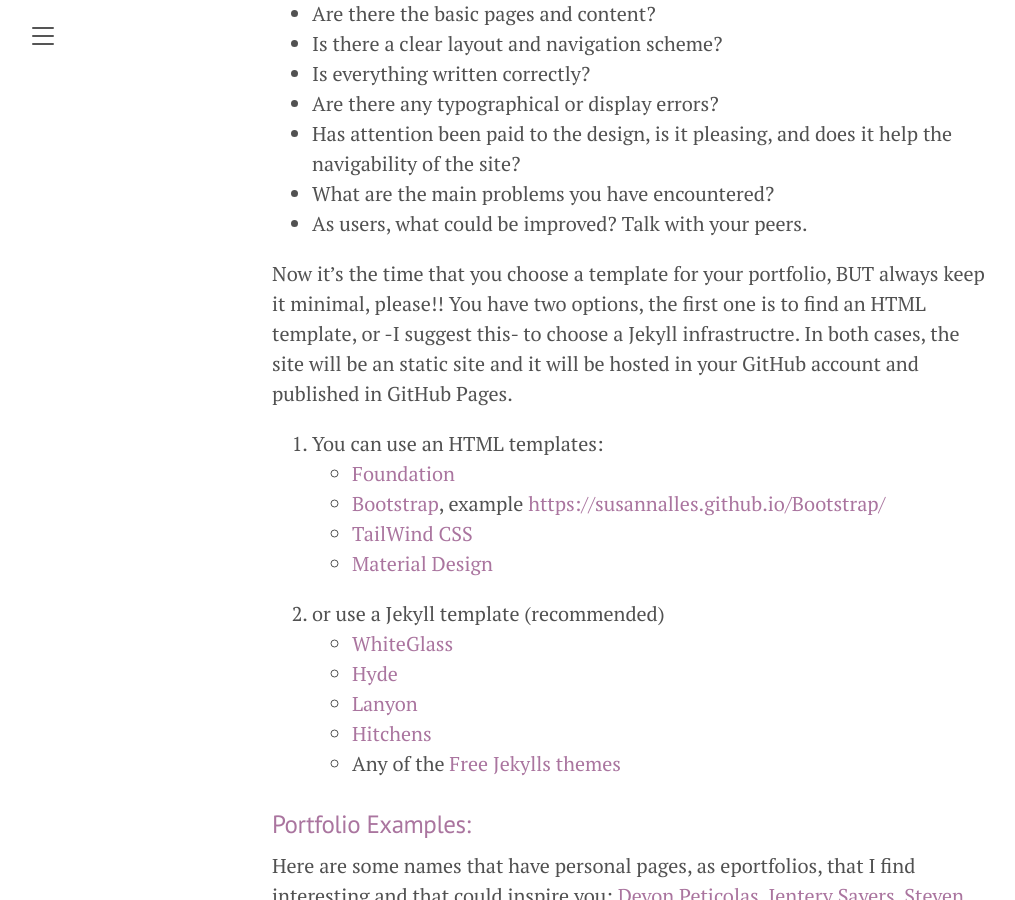
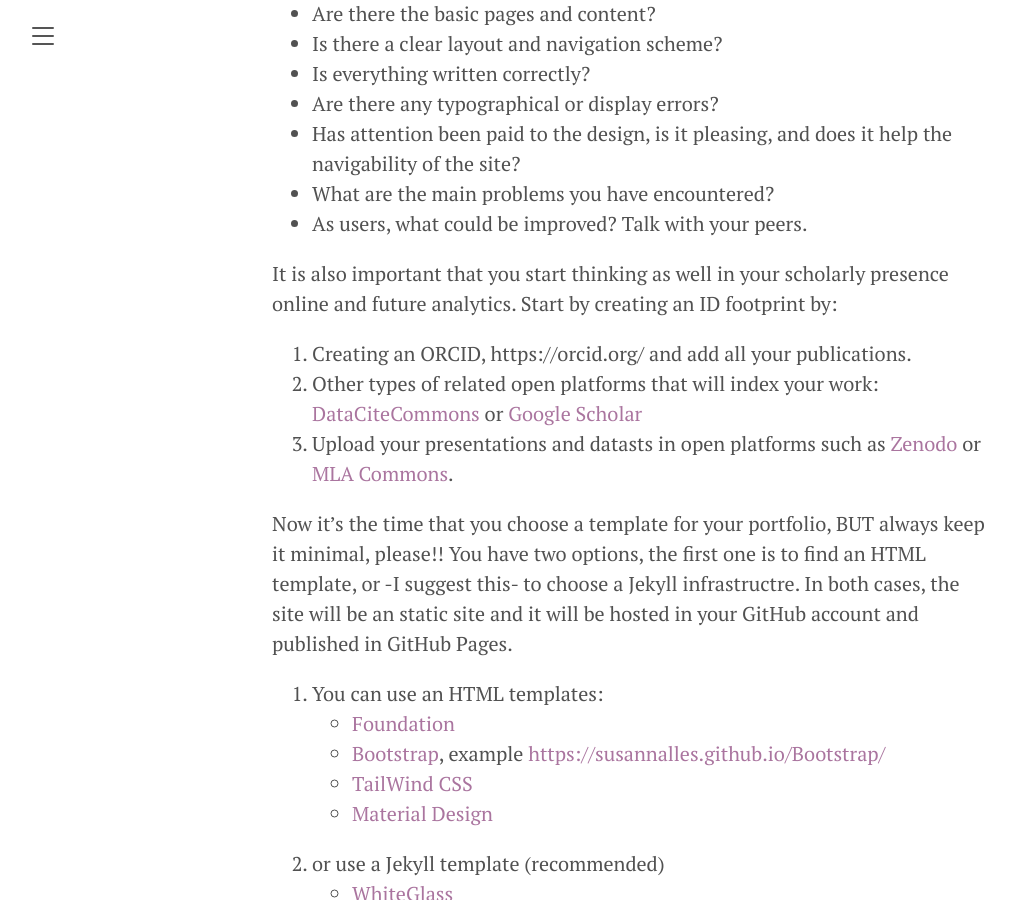
Before and after one commit to susannalles/DHPracticum_Spring23, a Jekyll site: the page built from exercises/4.PortfoliosSamples.md, in a window 1280 px wide and 900 px high, scrolled down 1438 px. Shown: the whole window, without its empty margins (8-1023 px from the left). Built offline with Jekyll 4.4.1, drawn with Linux system fonts in a browser that asks for light colours.

Commit message:
Update 4.PortfoliosSamples.md

```diff
--- a/exercises/4.PortfoliosSamples.md
+++ b/exercises/4.PortfoliosSamples.md
@@ -41,6 +41,12 @@ Some of the topics we will focus on will be:
 - What are the main problems you have encountered?
 - As users, what could be improved? Talk with your peers.
 
+It is also important that you start thinking as well in your scholarly presence online and future analytics. Start by creating an ID footprint by:
+
+1. Creating an ORCID, https://orcid.org/ and add all your publications.
+2. Other types of related open platforms that will index your work: [DataCiteCommons](https://commons.datacite.org/) or [Google Scholar](https://scholar.google.com/)
+3. Upload your presentations and datasts in open platforms such as [Zenodo](https://zenodo.org/) or [MLA Commons](https://mla.hcommons.org/).
+
 Now it's the time that you choose a template for your portfolio, BUT always keep it minimal, please!! You have two options, the first one is to find an HTML template, or -I suggest this- to choose a Jekyll infrastructre. In both cases, the site will be an static site and it will be hosted in your GitHub account and published in GitHub Pages.
 
 1. You can use an HTML templates:
```
